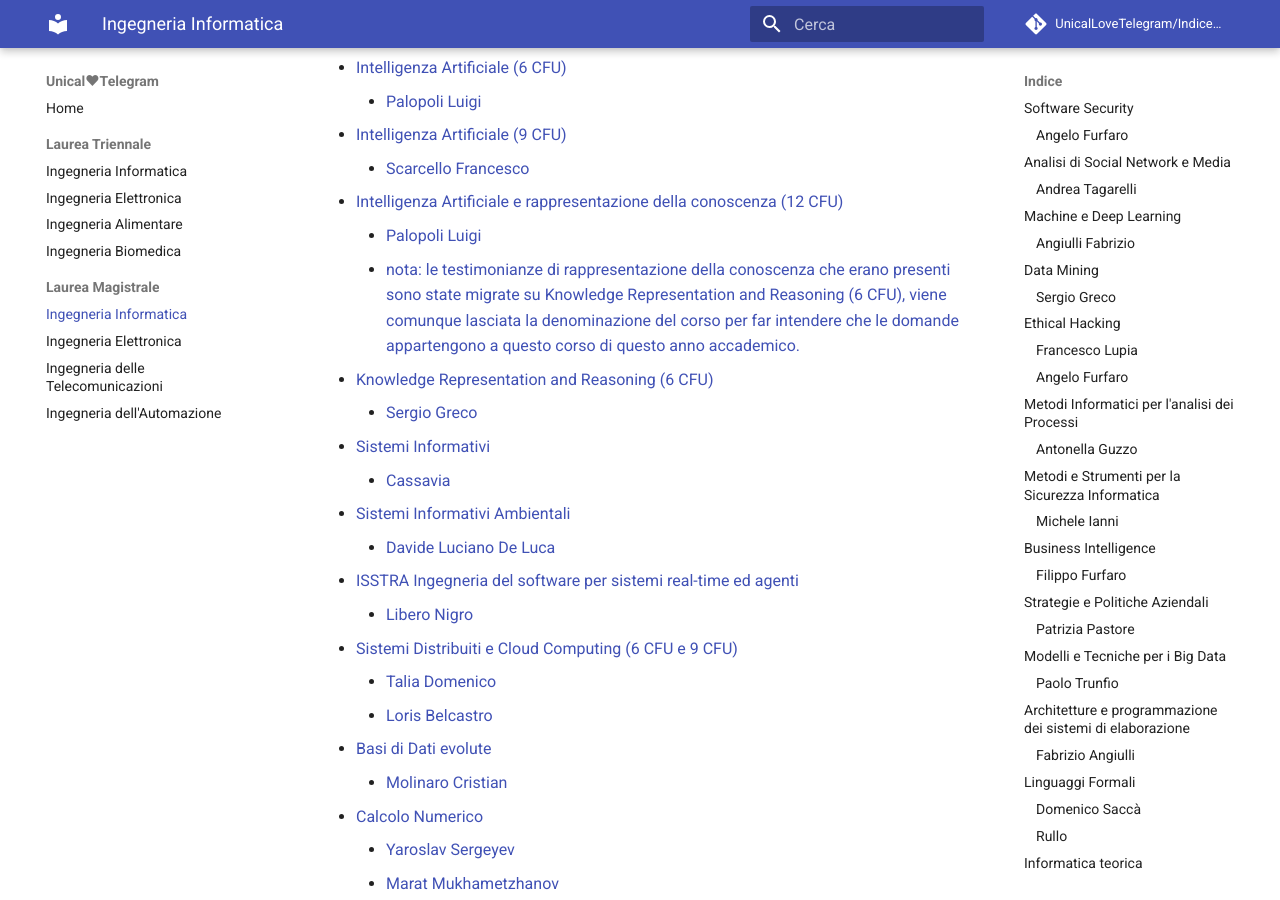
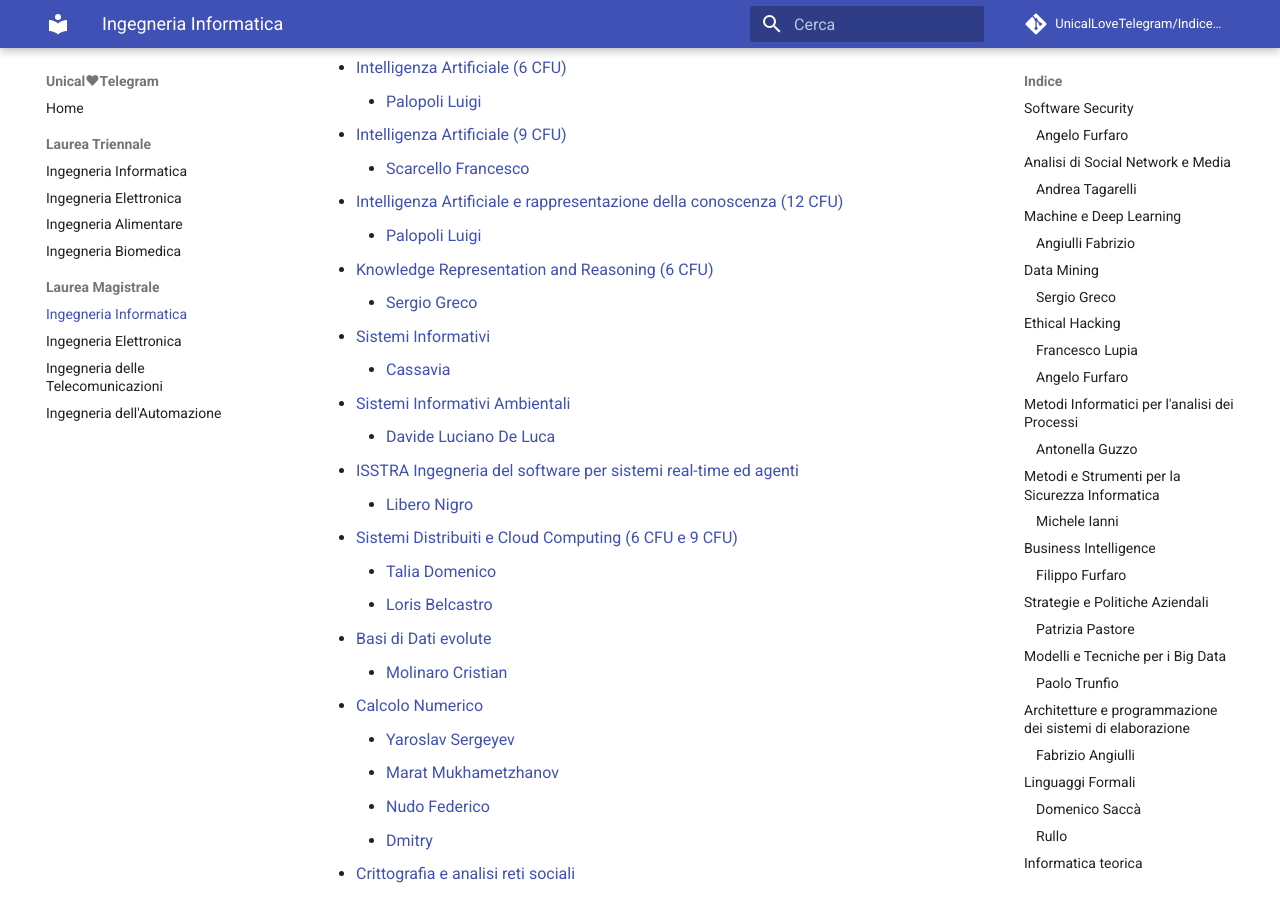
Before and after one commit to UnicalLoveTelegram/IndiceArgomentiOrale, an MkDocs documentation site: the page built from docs/laurea-magistrale/ingegneria-informatica.md, in a window 1280 px wide and 900 px high, scrolled down 1502 px. Built offline with MkDocs 1.6.1 and Material for MkDocs 9.7.7, drawn with Linux system fonts in a browser that asks for light colours; comment, search, counter and statistics services are not loaded.

Commit message:
trovato errore con palopoli
nota come titolo sistemato

```diff
--- a/docs/laurea-magistrale/ingegneria-informatica.md
+++ b/docs/laurea-magistrale/ingegneria-informatica.md
@@ -45,7 +45,6 @@ Leggi il nostro [README](https://github.com/UnicalLoveTelegram/IndiceArgomentiOr
         - [Scarcello Francesco](#scarcello-francesco-1)
     - [Intelligenza Artificiale e rappresentazione della conoscenza (12 CFU)](#intelligenza-artificiale-e-rappresentazione-della-conoscenza-12-cfu)
         - [Palopoli Luigi](#palopoli-luigi-2)
-        - [nota: le testimonianze di rappresentazione della conoscenza che erano presenti sono state migrate su Knowledge Representation and Reasoning (6 CFU), viene comunque lasciata la denominazione del corso per far intendere che le domande appartengono a questo corso di questo anno accademico.](#nota-le-testimonianze-di-rappresentazione-della-conoscenza-che-erano-presenti-sono-state-migrate-su-knowledge-representation-and-reasoning-6-cfu-viene-comunque-lasciata-la-denominazione-del-corso-per-far-intendere-che-le-domande-appartengono-a-questo-corso-di-questo-anno-accademico)
     - [Knowledge Representation and Reasoning (6 CFU)](#knowledge-representation-and-reasoning-6-cfu)
         - [Sergio Greco](#sergio-greco-1)
     - [Sistemi Informativi](#sistemi-informativi)
```
